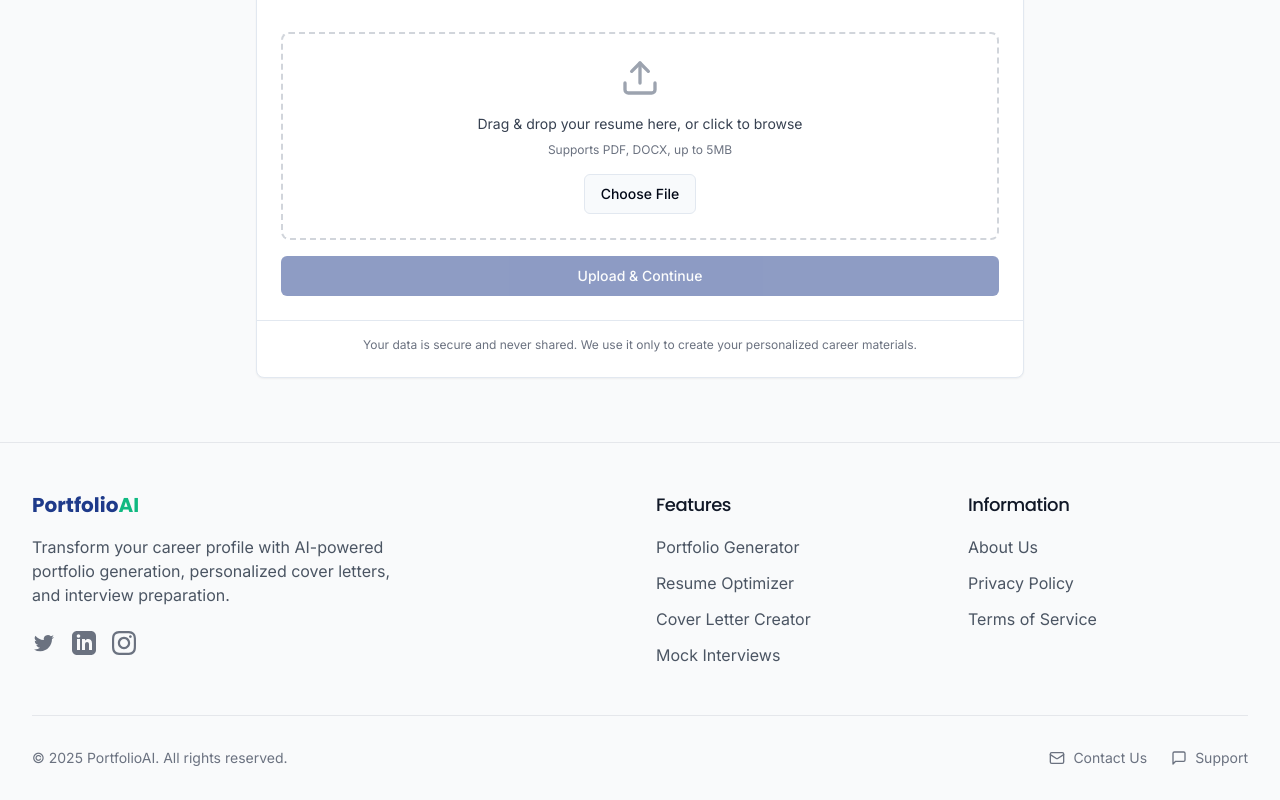
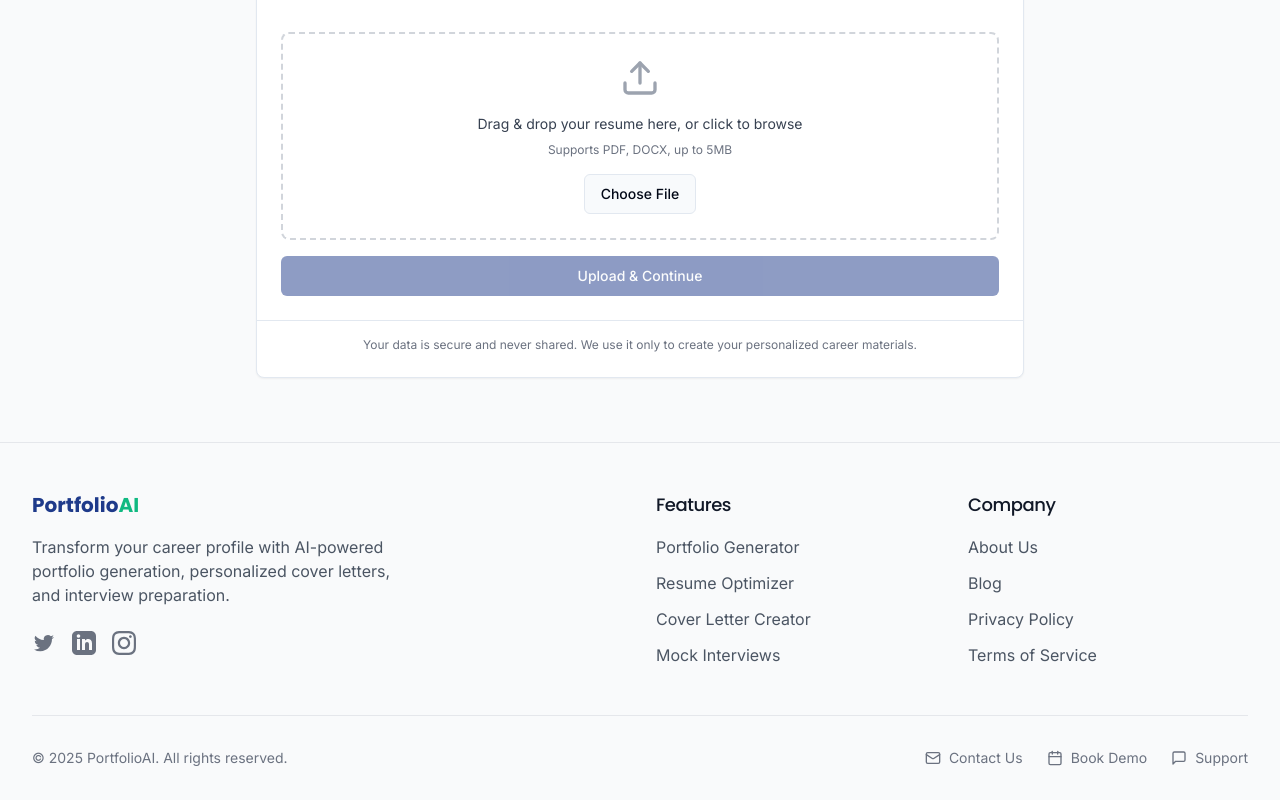
Before and after one commit to sanjayprataps/ready-resume-ai, a React (Vite) app: page /demo in a window 1280 px wide. Shown: the part 435-1235 px from the top of the page. Built offline with nearby package versions, Linux system fonts and the light colour scheme.

Commit message:
Reverted to commit 6887ee87dc14683eae86ae50c93a9bc578e9cc1e

```diff
--- a/src/components/layout/Footer.tsx
+++ b/src/components/layout/Footer.tsx
@@ -1,7 +1,10 @@
+
 import { Link } from "react-router-dom";
 import { Mail, Calendar, MessageSquare } from "lucide-react";
+
 const Footer = () => {
-  return <footer className="bg-gray-50 border-t border-gray-200 pt-12 pb-8">
+  return (
+    <footer className="bg-gray-50 border-t border-gray-200 pt-12 pb-8">
       <div className="container-wide">
         <div className="grid grid-cols-1 md:grid-cols-4 gap-8">
           <div className="col-span-1 md:col-span-2">
@@ -57,7 +60,7 @@ const Footer = () => {
             </ul>
           </div>
           <div>
-            <h3 className="text-lg font-medium text-gray-900">Information</h3>
+            <h3 className="text-lg font-medium text-gray-900">Company</h3>
             <ul className="mt-4 space-y-3">
               <li>
                 <Link to="/about" className="text-gray-600 hover:text-portfolioai-secondary transition-colors">
@@ -65,7 +68,9 @@ const Footer = () => {
                 </Link>
               </li>
               <li>
-
+                <Link to="/blog" className="text-gray-600 hover:text-portfolioai-secondary transition-colors">
+                  Blog
+                </Link>
               </li>
               <li>
                 <Link to="/privacy" className="text-gray-600 hover:text-portfolioai-secondary transition-colors">
@@ -89,7 +94,10 @@ const Footer = () => {
               <Mail className="h-4 w-4 mr-2" />
               Contact Us
             </a>
-
+            <a href="#" className="text-gray-500 hover:text-gray-600 flex items-center text-sm">
+              <Calendar className="h-4 w-4 mr-2" />
+              Book Demo
+            </a>
             <a href="#" className="text-gray-500 hover:text-gray-600 flex items-center text-sm">
               <MessageSquare className="h-4 w-4 mr-2" />
               Support
@@ -97,6 +105,8 @@ const Footer = () => {
           </div>
         </div>
       </div>
-    </footer>;
+    </footer>
+  );
 };
+
 export default Footer;
```
